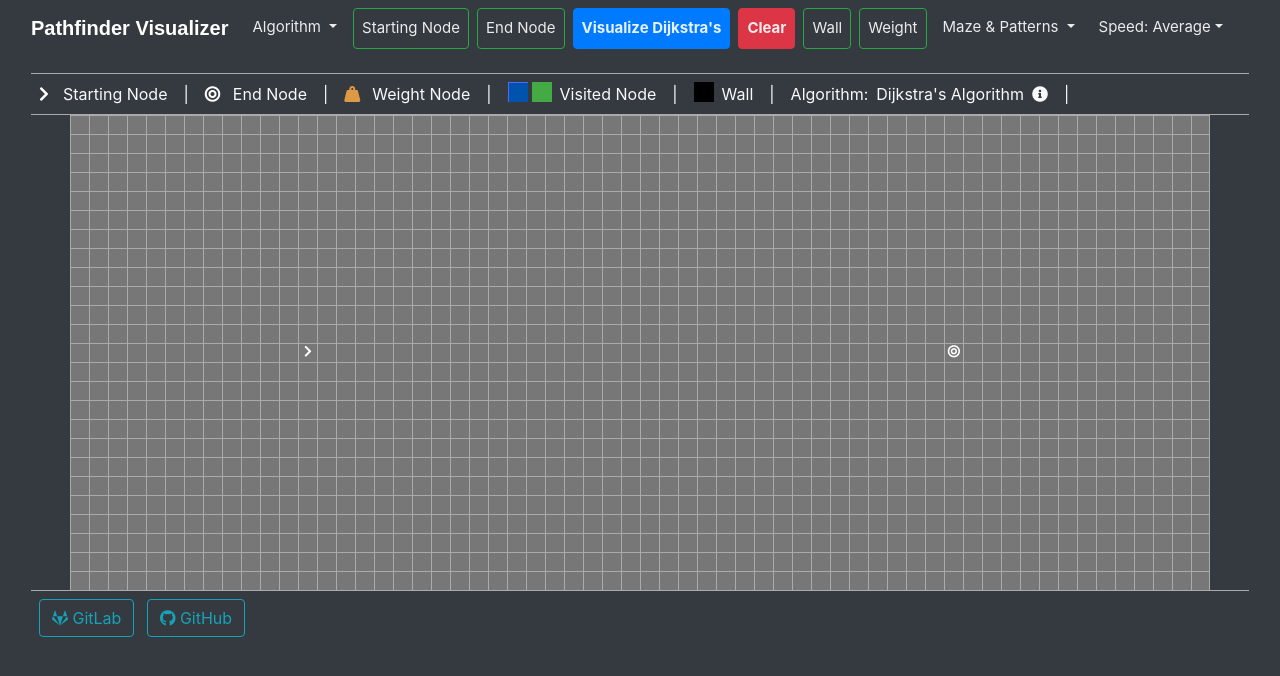
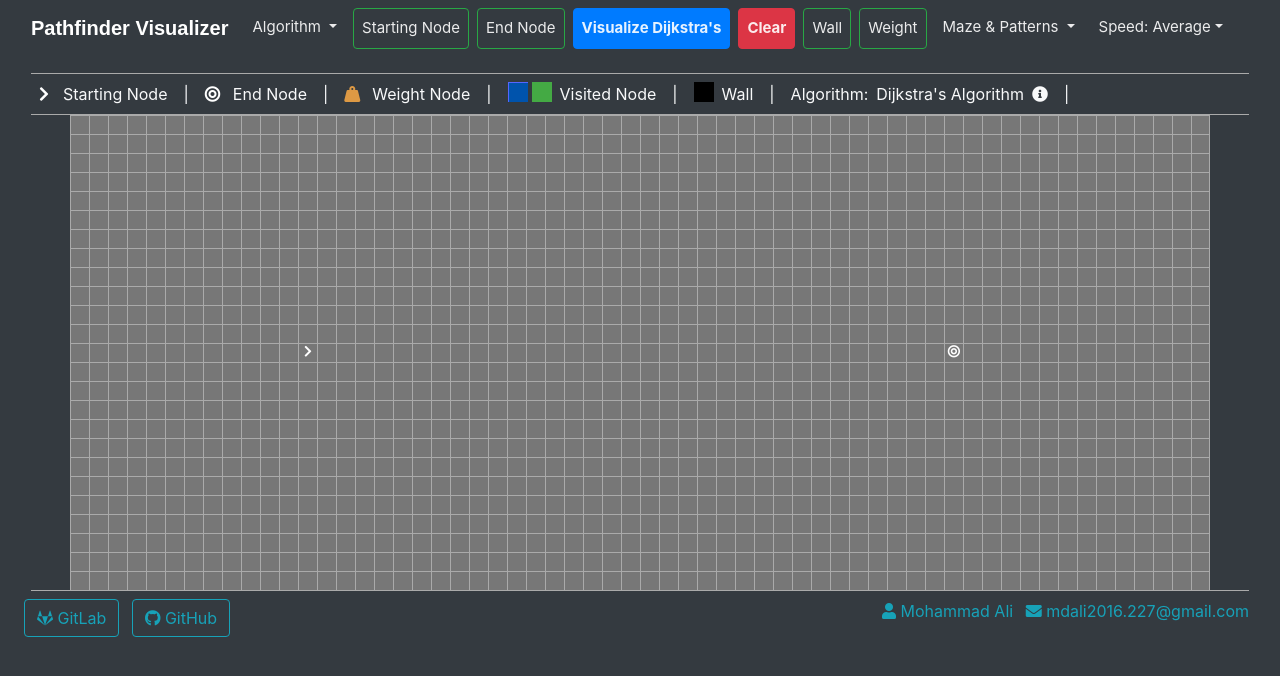
Before and after one commit to Mohammad1745/pathfinder_algorithm_visualizer, a plain HTML site: page index.html in a window 1280 px wide. Drawn offline with nearby package versions, Linux system fonts and the light colour scheme.

Commit message:
[Add] author description

```diff
--- a/index.html
+++ b/index.html
@@ -104,10 +104,16 @@
         <div class="graph-body" id="graph_body">
             <!-- Visualizer Graph -->
         </div>
-        <div class="graph-footer" id="graph_footer">
-            <div class="m-0 p-2">
+        <div class="graph-footer row" id="graph_footer">
+            <div class="m-0 p-2 col-md-5">
                 <a class="btn btn-outline-info" href="https://gitlab.com/Mohammad1745/pathfinder_algorithm/-/tree/dev_mohammad" target="_blank"><i class="fab fa-gitlab"></i> GitLab</a>
                 <a class="ml-2 btn btn-outline-info" href="https://github.com/Mohammad1745/pathfinder_algorithm_visualizer/tree/master" target="_blank"><i class="fab fa-github"></i> GitHub</a>
+            </div>
+            <div class="col-md-7 mt-2">
+                <div class="text-info position-relative float-right">
+                    <i class="fas fa-user"></i> Mohammad Ali
+                    <i class="fas fa-envelope ml-2"></i> mdali2016.227@gmail.com
+                </div>
             </div>
         </div>
     </div>
```
